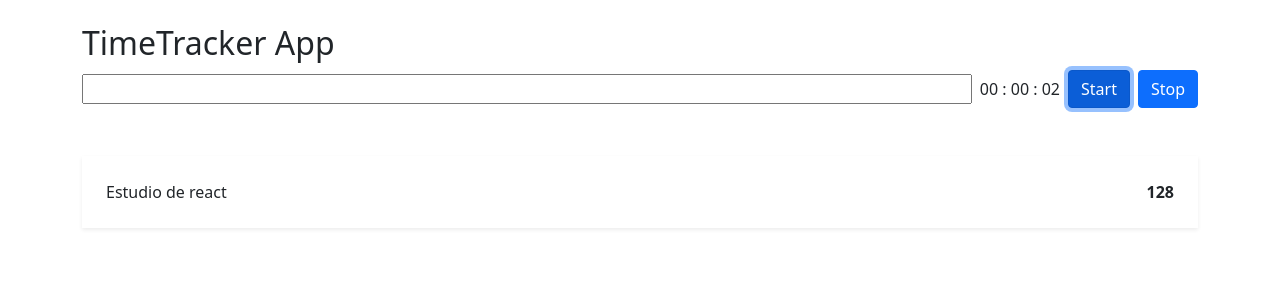
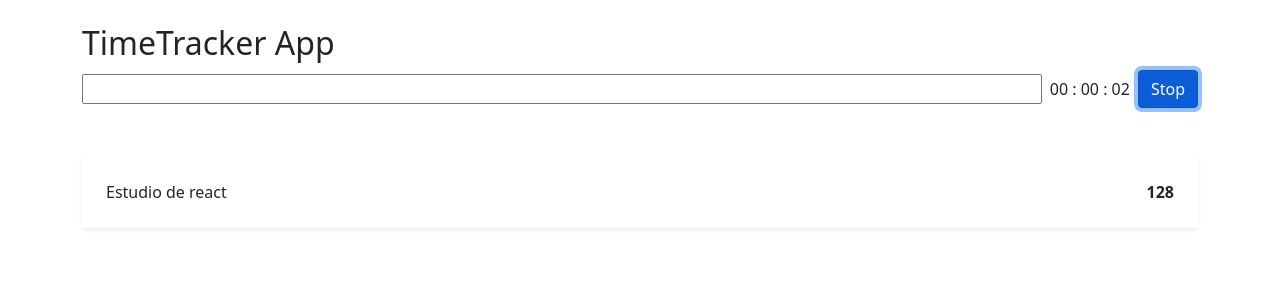
Before and after one commit to tobicorradi/time-tracking-app, a React (Create React App) app: page / in a window 1280 px wide. Both pictures are taken after a click on the button "Start". Shown: the top 300 px of the page. Built offline with nearby package versions, Linux system fonts and the light colour scheme.

Commit message:
Validation and conditionals

```diff
--- a/src/App.jsx
+++ b/src/App.jsx
@@ -1,24 +1,35 @@
-import {useState, useRef} from 'react'
-import './App.css';
-import TaskCreator from './components/TaskCreator';
-import TaskList from './components/TaskList'
-import 'bootstrap/dist/css/bootstrap.min.css';
-import Container from 'react-bootstrap/Container'
-import Row from 'react-bootstrap/Row'
+import { useState } from "react";
+import "./App.css";
+import TaskCreator from "./components/TaskCreator";
+import TaskList from "./components/TaskList";
+import "bootstrap/dist/css/bootstrap.min.css";
+import Container from "react-bootstrap/Container";
+import Row from "react-bootstrap/Row";
 function App() {
-  const [timer, setTimer] = useState(0)
-  const [newTask, setNewTask] = useState('')
-  const [list, setList] = useState([{
-    id: 1,
-    text: 'Estudio de react',
-    time: 128
-  }])
-  const countRef = useRef(null)
+  const [timer, setTimer] = useState(0);
+  const [newTask, setNewTask] = useState("");
+  const [timerActive, setTimerActive] = useState(false);
+  const [list, setList] = useState([
+    {
+      id: 1,
+      text: "Estudio de react",
+      time: 128,
+    },
+  ]);
   return (
     <Container className="mt-4">
       <Row>
-        <TaskCreator timer={timer} setTimer={setTimer} newTask={newTask} setNewTask={setNewTask} list={list} setList={setList}/>
-        <TaskList list={list}/>
+        <TaskCreator
+          timer={timer}
+          setTimer={setTimer}
+          newTask={newTask}
+          setNewTask={setNewTask}
+          list={list}
+          setList={setList}
+          timerActive={timerActive}
+          setTimerActive={setTimerActive}
+        />
+        <TaskList list={list} />
       </Row>
     </Container>
   );
--- a/src/components/TaskCreator/TaskCreator.jsx
+++ b/src/components/TaskCreator/TaskCreator.jsx
@@ -1,7 +1,8 @@
-import React from 'react'
+import React, {useRef} from 'react'
 import Button from 'react-bootstrap/Button';
 
-const TaskCreator = ({timer, setTimer, newTask, setNewTask, setList, list}) => {
+const TaskCreator = ({timer, setTimer, newTask, setNewTask, setList, list, timerActive, setTimerActive}) => {
+    const countRef = useRef(null)
     const handleSubmit = (e) => {
         e.preventDefault()
         setList([
@@ -15,13 +16,17 @@ const TaskCreator = ({timer, setTimer, newTask, setNewTask, setList, list}) => {
         setNewTask('')
     }
     const handleStart = () => {
-        setInterval(() => {
+        setTimerActive(true)
+        countRef.current = setInterval(() => {
             setTimer((timer) => timer + 1)
         }, 1000)
     }
     const handleStop = () => {
-        clearInterval()
-        setTimer(0)
+        if(newTask != ''){
+            clearInterval(countRef.current)
+            setTimer(0)
+            setTimerActive(false)
+        }
     }
     const formatTime = () => {
         const getSeconds = `0${(timer % 60)}`.slice(-2)
@@ -31,14 +36,16 @@ const TaskCreator = ({timer, setTimer, newTask, setNewTask, setList, list}) => {
 
         return `${getHours} : ${getMinutes} : ${getSeconds}`
     }
+
     return (
         <>
             <h2>TimeTracker App</h2>
             <form onSubmit={handleSubmit} className="w-100 d-flex align-items-center">
                 <input value={newTask} onChange={(e) => setNewTask(e.target.value)} style={{flex: 1}} className="me-2" type="text"/>
                 <span className="me-2">{formatTime()}</span>
-                <Button onClick={handleStart} variant="primary" className="me-2">Start</Button>
-                <Button onClick={handleStop}>Stop</Button>
+                {timerActive
+                ? <Button onClick={handleStop}>Stop</Button>
+                : <Button onClick={handleStart} variant="primary" className="me-2">Start</Button>}
             </form>
         </>
     )
```
